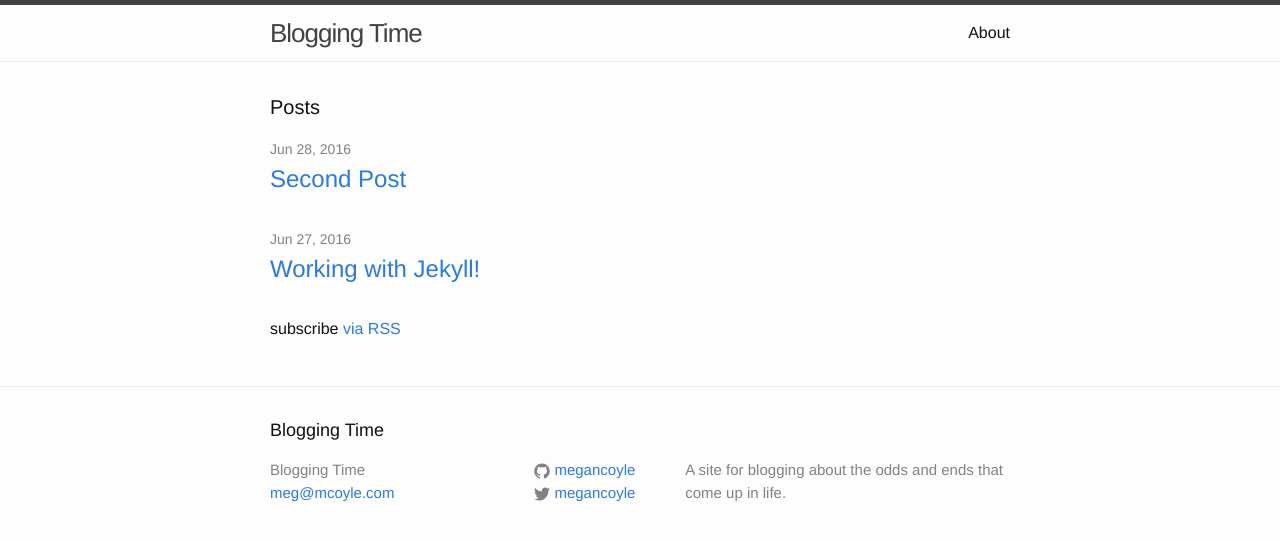
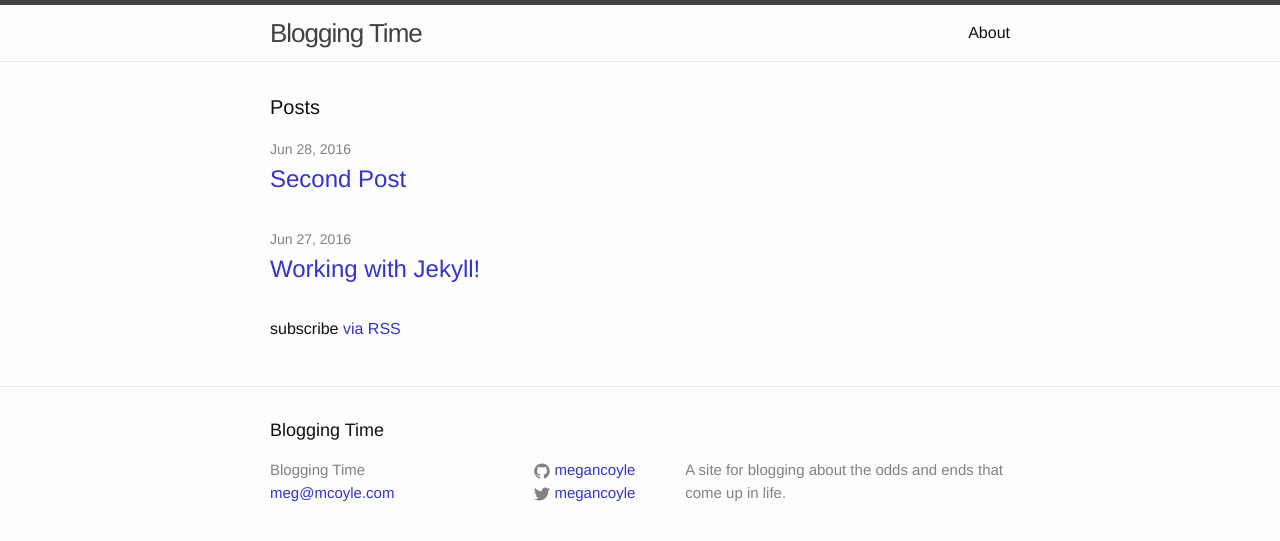
Before and after one commit to megancoyle/blogging-time, a Jekyll site: the page built from index.html, in a window 1280 px wide. Shown: the top 541 px of the page. Built offline with Jekyll 4.4.1, drawn with Linux system fonts in a browser that asks for light colours.

Commit message:
Add styling with blue and formatting posts

```diff
--- a/css/main.scss
+++ b/css/main.scss
@@ -16,7 +16,7 @@ $spacing-unit:     30px;
 
 $text-color:       #111;
 $background-color: #fdfdfd;
-$brand-color:      #2a7ae2;
+$brand-color:      #3333cc;
 
 $grey-color:       #828282;
 $grey-color-light: lighten($grey-color, 40%);
```
